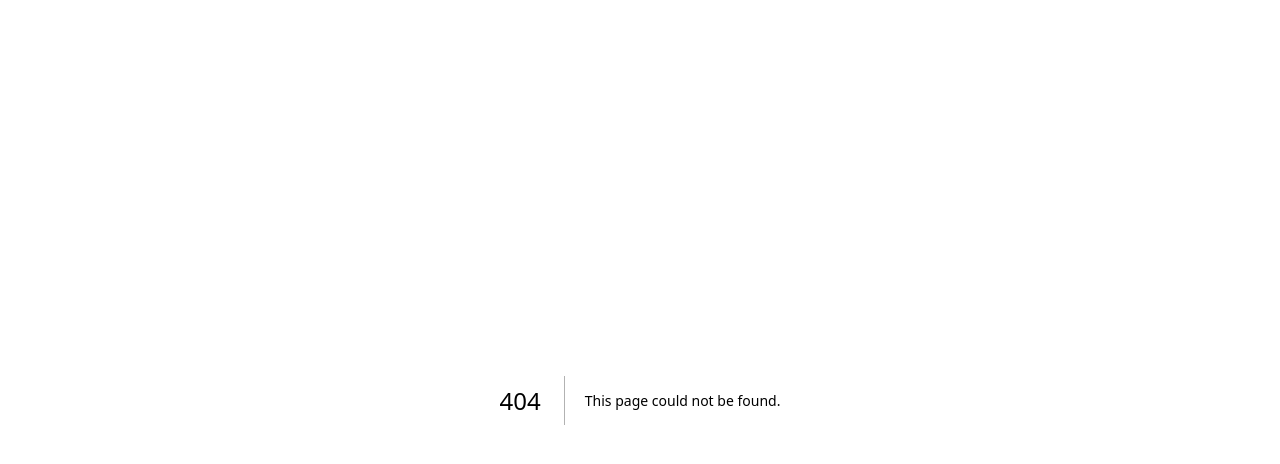
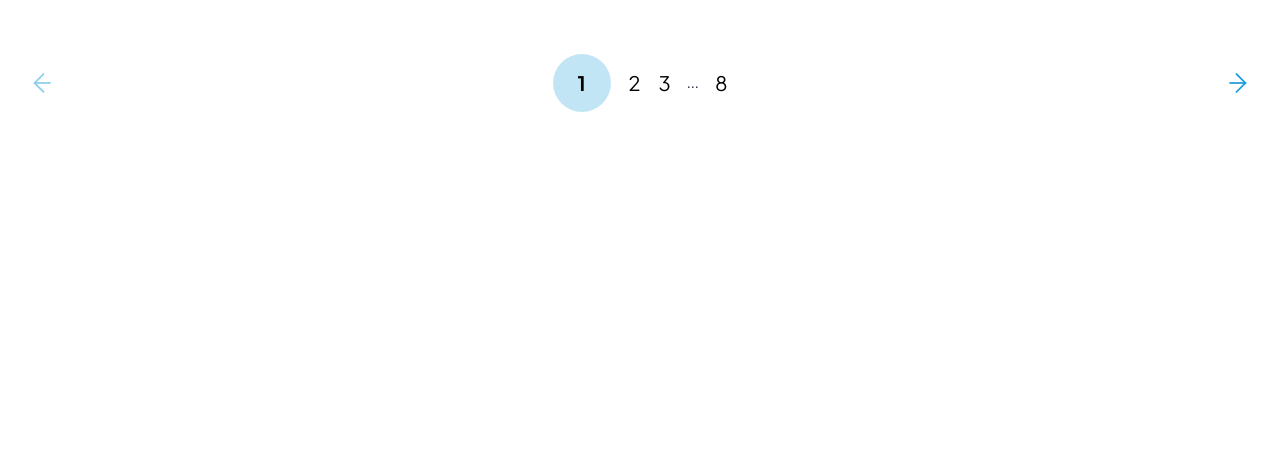
Before and after one commit to lanegrita/autismo_empleo, a Next.js app: page /playground/pagination in a window 1280 px wide. Before the commit this address had no page. Shown: the top 464 px of the page. Built offline with nearby package versions, Linux system fonts and the light colour scheme.

Commit message:
Add Pagination

```diff
--- /dev/null
+++ b/app/components/ui/pagination/Pagination.module.css
@@ -0,0 +1,84 @@
+/* Pagination.module.css */
+.pagination {
+  display: flex;
+  justify-content: space-between;
+  align-items: center;
+  margin-top: 20px;
+}
+.middleButtonWrapper {
+  display: flex;
+  align-items: center;
+  gap: 14px;
+}
+/* Pagination.module.css */
+.paginationButton {
+  color: var(--color-negro-ae);
+  border: none;
+  /* width: 58px;
+  height: 58px; */
+  cursor: pointer;
+  margin: 2px;
+  font-size: 20px;
+  font-style: normal;
+  font-weight: 400;
+  line-height: 24px;
+  border-radius: var(--border-radius-circle);
+  transition: all 0.3s;
+}
+
+/* .paginationButton:hover {
+  background-color: #ebebeb;
+} */
+.paginationButton.active {
+  /* Your active button styles here */
+  /* For example: */
+  background-color: var(--color-azul-light-2);
+  color: var(--color-negro-ae);
+  font-weight: bold;
+  border-radius: var(--border-radius-circle);
+  width: 58px;
+  height: 58px;
+}
+
+/* .pagination button {
+    color: black;
+    background-color: white;
+    border: none;
+    border-radius: 8px;
+    margin: 0 5px;
+    padding: 5px 10px;
+    cursor: pointer;
+    font-size: 16px;
+    font-style: normal;
+    font-weight: 500;
+    line-height: 150%;
+  } */
+
+/* .pagination button.active {
+    background-color: white;
+    color: black;
+  } */
+
+.pagination button:disabled {
+  cursor: not-allowed;
+  opacity: 0.5;
+}
+
+.pagination > button:first-child {
+  margin-left: 0;
+  color: black;
+  transform: rotate(180deg);
+}
+.pagination > button:first-child:hover {
+}
+.pagination > button:last-child {
+  margin-left: 0;
+  color: black;
+}
+.pagination > button:last-child:hover {
+}
+.arrowIcon {
+  position: relative;
+  height: 20px;
+  width: 20px;
+}
--- /dev/null
+++ b/app/components/ui/pagination/Pagination.tsx
@@ -0,0 +1,209 @@
+"use client";
+import { useCallback, useEffect, useState } from "react";
+import styles from "./Pagination.module.css";
+import Image from "next/image";
+import Link from "next/link";
+import { usePathname, useRouter, useSearchParams } from "next/navigation";
+
+interface PaginationProps {
+  totalPages: number;
+  page: number;
+}
+
+const Pagination: React.FC<PaginationProps> = ({
+  totalPages,
+  page,
+}: PaginationProps) => {
+  const searchParams = useSearchParams();
+  const [currentPage, setCurrentPage] = useState<number>(page);
+  const [isMobile, setIsMobile] = useState<boolean>(false);
+  const [maxButtonsToShow, setMaxButtonsToShow] = useState<number>(1);
+  const router = useRouter();
+  const pathname = usePathname();
+
+  const createQueryString = useCallback(
+    (name: string, value: number | string) => {
+      const params = new URLSearchParams(searchParams);
+      params.set(name, value.toString());
+      window.scrollTo({ top: 0 });
+      setCurrentPage(typeof value === "number" ? value : parseInt(value));
+      return params.toString();
+    },
+    [searchParams]
+  );
+
+  console.log("Page: ", page);
+
+  const handleNextPage = () => {
+    if (currentPage < totalPages) {
+      router.push(`${pathname}?${createQueryString("page", currentPage + 1)}`);
+    }
+  };
+
+  const handlePrevPage = () => {
+    if (currentPage > 1) {
+      router.push(`${pathname}?${createQueryString("page", currentPage - 1)}`);
+    }
+  };
+
+  useEffect(() => {
+    const checkScreenWidth = () => {
+      setIsMobile(window.innerWidth < 768);
+      if (window.innerWidth <= 1050) {
+        setMaxButtonsToShow(4); // Show 4 buttons at a time
+      } else {
+        setMaxButtonsToShow(3);
+      }
+    };
+
+    checkScreenWidth(); // Initial check
+    window.addEventListener("resize", checkScreenWidth);
+
+    return () => {
+      window.removeEventListener("resize", checkScreenWidth);
+    };
+  }, []);
+
+  const isFirstPage = currentPage === 1;
+  const isLastPage = currentPage === totalPages;
+
+  const renderPageButtons = () => {
+    const pageButtons = [];
+
+    if (isMobile) {
+      if (currentPage > 1) {
+        pageButtons.push(
+          <button
+            key="1"
+            className={styles.paginationButton}
+            onClick={() => setCurrentPage(1)}
+          >
+            1
+          </button>
+        );
+
+        if (currentPage > 2) {
+          pageButtons.push(
+            <span key="ellipsis-1" className={styles.paginationEllipsis}>
+              ...
+            </span>
+          );
+        }
+      }
+
+      pageButtons.push(
+        <button
+          key={currentPage}
+          className={`${styles.paginationButton} ${styles.active}`}
+          onClick={() => setCurrentPage(currentPage)}
+        >
+          {currentPage}
+        </button>
+      );
+
+      if (currentPage < totalPages) {
+        if (currentPage < totalPages - 1) {
+          pageButtons.push(
+            <span key="ellipsis-2" className={styles.paginationEllipsis}>
+              ...
+            </span>
+          );
+        }
+
+        pageButtons.push(
+          <button
+            key={totalPages}
+            className={styles.paginationButton}
+            onClick={() => setCurrentPage(totalPages)}
+          >
+            {totalPages}
+          </button>
+        );
+      }
+    } else {
+      const halfButtonsToShow = Math.floor(maxButtonsToShow / 2);
+
+      const startPage = Math.max(currentPage - halfButtonsToShow, 1);
+      const endPage = Math.min(startPage + maxButtonsToShow - 1, totalPages);
+
+      if (startPage > 1) {
+        pageButtons.push(
+          <button
+            key="1"
+            className={styles.paginationButton}
+            onClick={() => setCurrentPage(1)}
+          >
+            1
+          </button>
+        );
+
+        if (startPage > 2) {
+          pageButtons.push(
+            <span key="ellipsis-1" className={styles.paginationEllipsis}>
+              ...
+            </span>
+          );
+        }
+      }
+
+      for (let i = startPage; i <= endPage; i++) {
+        pageButtons.push(
+          <button
+            key={i}
+            className={`${styles.paginationButton} ${
+              i == currentPage ? styles.active : ""
+            }`}
+            onClick={() =>
+              router.push(pathname + "?" + createQueryString("page", Number(i)))
+            }
+          >
+            {i}
+          </button>
+        );
+      }
+
+      if (endPage < totalPages) {
+        if (endPage < totalPages - 1) {
+          pageButtons.push(
+            <span key="ellipsis-2" className={styles.paginationEllipsis}>
+              ...
+            </span>
+          );
+        }
+
+        pageButtons.push(
+          <button
+            key={totalPages}
+            className={styles.paginationButton}
+            onClick={() => setCurrentPage(totalPages)}
+          >
+            {totalPages}
+          </button>
+        );
+      }
+    }
+
+    return pageButtons;
+  };
+
+  return (
+    <div className={styles.pagination}>
+      <button onClick={handlePrevPage} disabled={isFirstPage}>
+        {/* Arrow container */}
+        <div className={styles.arrowIcon}>
+          <Image src={"/images/icons/arrow-blue.svg"} alt="left arrow" fill />
+        </div>
+      </button>
+
+      <div className={styles.middleButtonWrapper}>{renderPageButtons()}</div>
+      <button onClick={handleNextPage} disabled={isLastPage}>
+        {/* Arrow container */}
+        <div className={styles.arrowIcon}>
+          <Image src={"/images/icons/arrow-blue.svg"} alt="right arrow" fill />
+        </div>
+      </button>
+    </div>
+  );
+};
+
+export default Pagination;
--- /dev/null
+++ b/app/playground/pagination/page.tsx
@@ -0,0 +1,12 @@
+import Pagination from "@/app/components/ui/pagination/Pagination";
+import React from "react";
+
+const pagination = () => {
+  return (
+    <div className="p-9">
+      <Pagination page={1} totalPages={8} />
+    </div>
+  );
+};
+
+export default pagination;
```
Also changed, not shown: public/images/icons/arrow-blue.svg (added).
